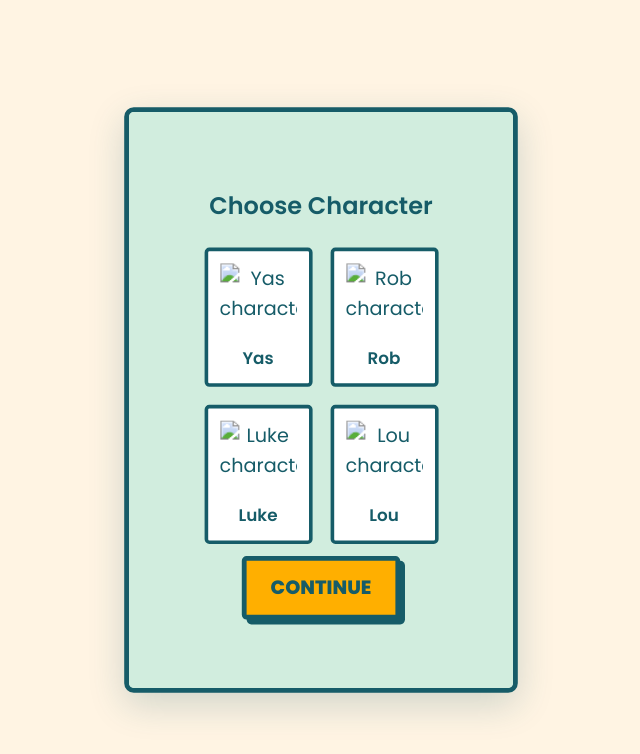
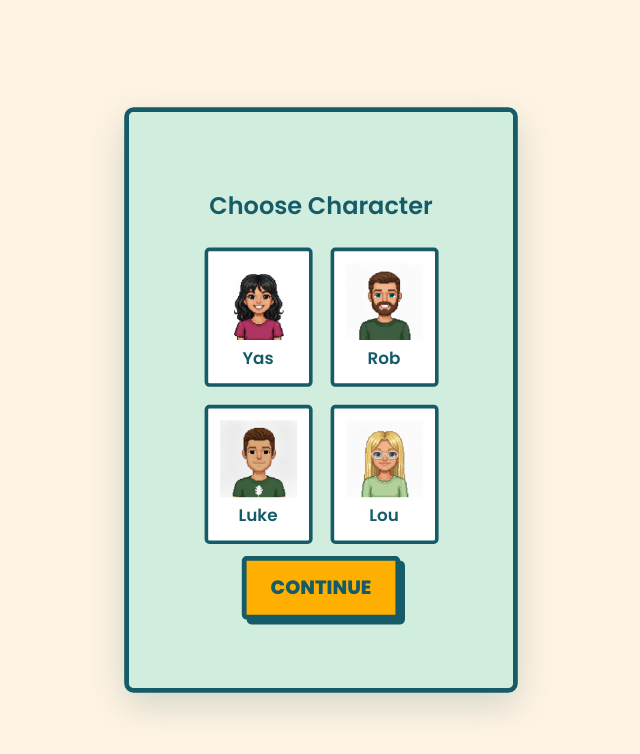
Before and after one commit to yas-fable/gettotheclapper1, a plain HTML site: page index.html in a window 1280 px wide. Both pictures are taken after a click on the button "START GAME". Shown: the whole page, without its empty margins (319-959 px from the left). Drawn offline with Linux system fonts and the light colour scheme.

Commit message:
Update index.html

```diff
--- a/index.html
+++ b/index.html
@@ -231,22 +231,22 @@
         <div class="char-grid">
             <div class="char-card" onclick="game.selectChar('yas')">
                 <!-- Replaced canvas with image file -->
-                <img id="preview-yas" src="yas.jpg" alt="Yas character" class="char-preview">
+                <img id="preview-yas" src="yas.png" alt="Yas character" class="char-preview">
                 <span class="char-name">Yas</span>
             </div>
             <div class="char-card" onclick="game.selectChar('rob')">
                 <!-- Replaced canvas with image file -->
-                <img id="preview-rob" src="rob.jpg" alt="Rob character" class="char-preview">
+                <img id="preview-rob" src="rob.png" alt="Rob character" class="char-preview">
                 <span class="char-name">Rob</span>
             </div>
             <div class="char-card" onclick="game.selectChar('luke')">
                 <!-- Replaced canvas with image file -->
-                <img id="preview-luke" src="luke.jpg" alt="Luke character" class="char-preview">
+                <img id="preview-luke" src="luke.png" alt="Luke character" class="char-preview">
                 <span class="char-name">Luke</span>
             </div>
             <div class="char-card" onclick="game.selectChar('lou')">
                 <!-- Replaced canvas with image file -->
-                <img id="preview-lou" src="lou.jpg" alt="Lou character" class="char-preview">
+                <img id="preview-lou" src="lou.png" alt="Lou character" class="char-preview">
                 <span class="char-name">Lou</span>
             </div>
         </div>
```
